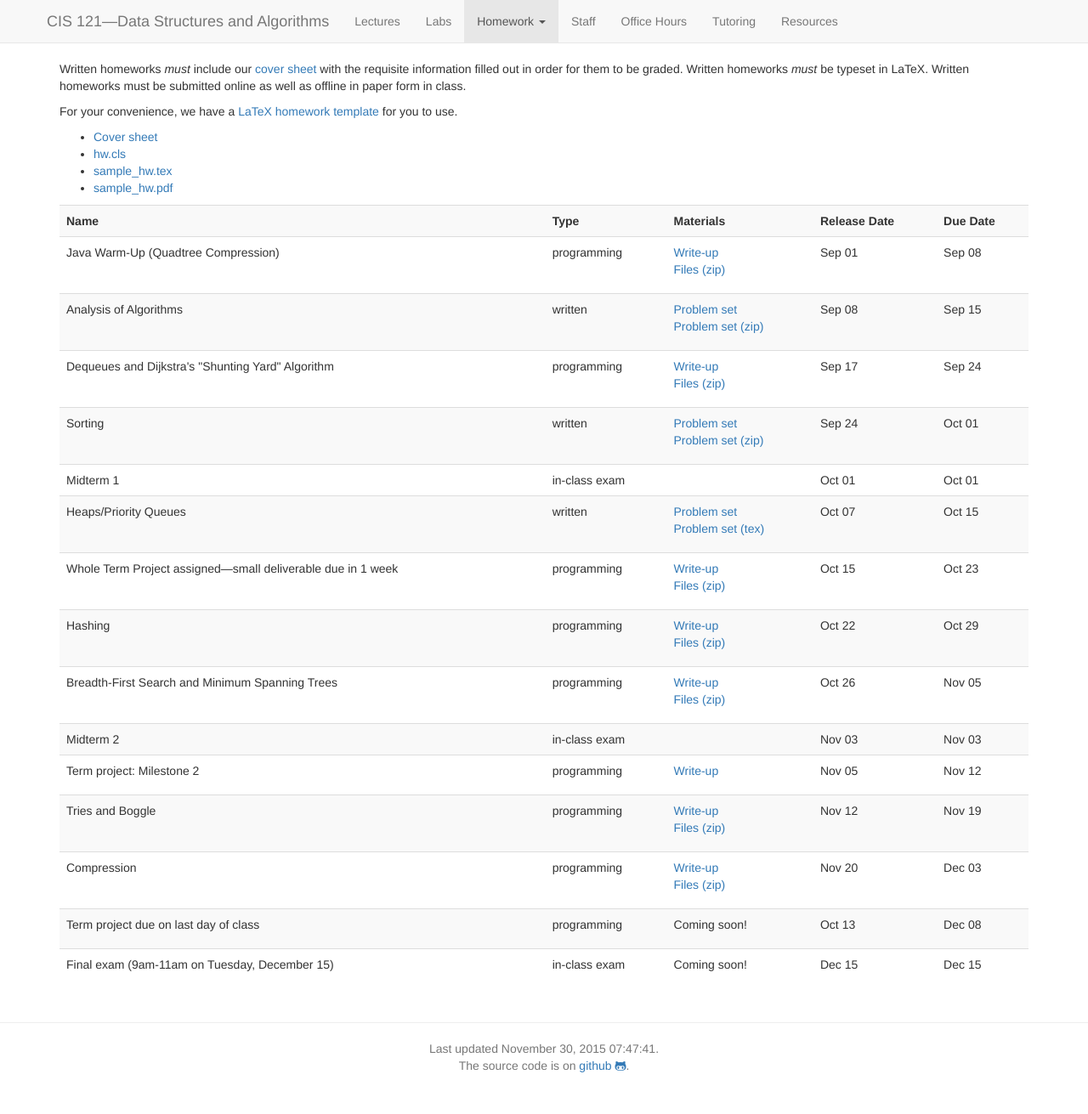
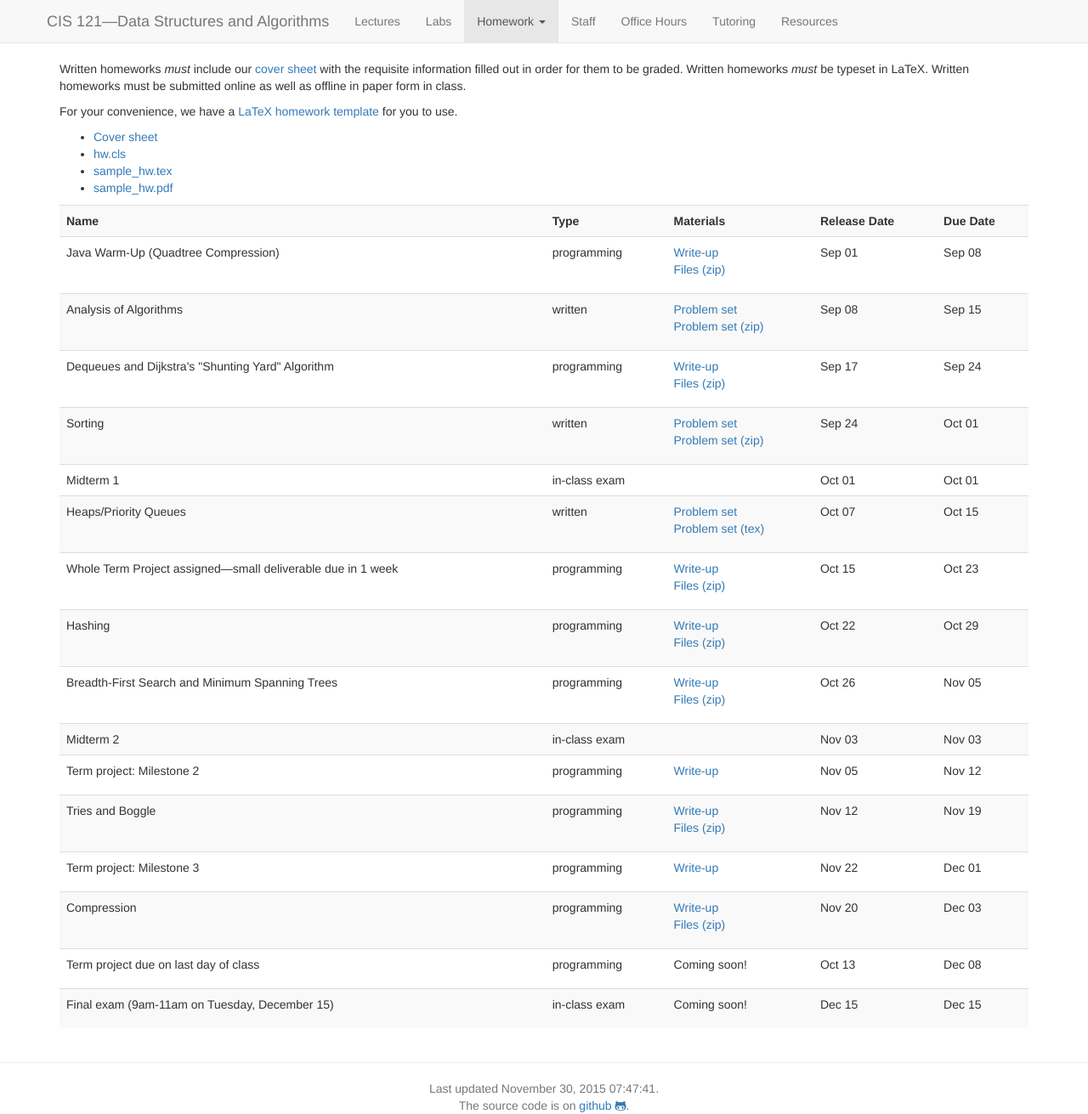
Before and after one commit to callison-burch/data-structures-and-algorithms, a Jekyll site: the page built from homework.md, in a window 1280 px wide. Shown: the whole page at 85% size. Built offline with Jekyll 4.4.1, drawn with Linux system fonts in a browser that asks for light colours; nearby versions of some CDN libraries; before the commit the page ends 1264 px from its top, so only the background shows below that.

Commit message:
Add project milestone

```diff
--- a/_data/homeworks.yaml
+++ b/_data/homeworks.yaml
@@ -92,6 +92,14 @@
    release_date: 2015-11-12
    due_date: 2015-11-19
 -
+   assignment: "Term project: Milestone 3"
+   active: t
+   writeup: content/hws/project/project.pdf
+   zip:
+   type: programming
+   release_date: 2015-11-22
+   due_date: 2015-12-01
+-
    assignment: Compression
    active: t
    writeup: content/hws/hw9/hw9.pdf
```
